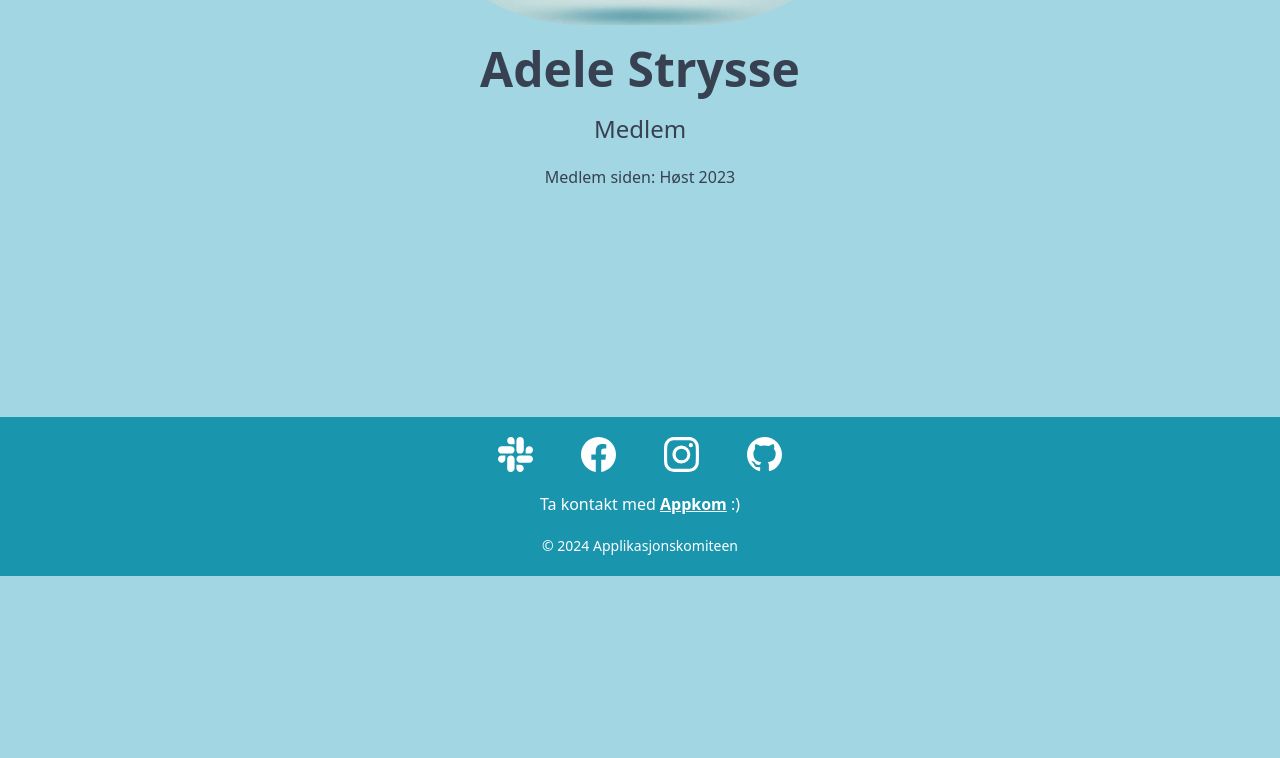
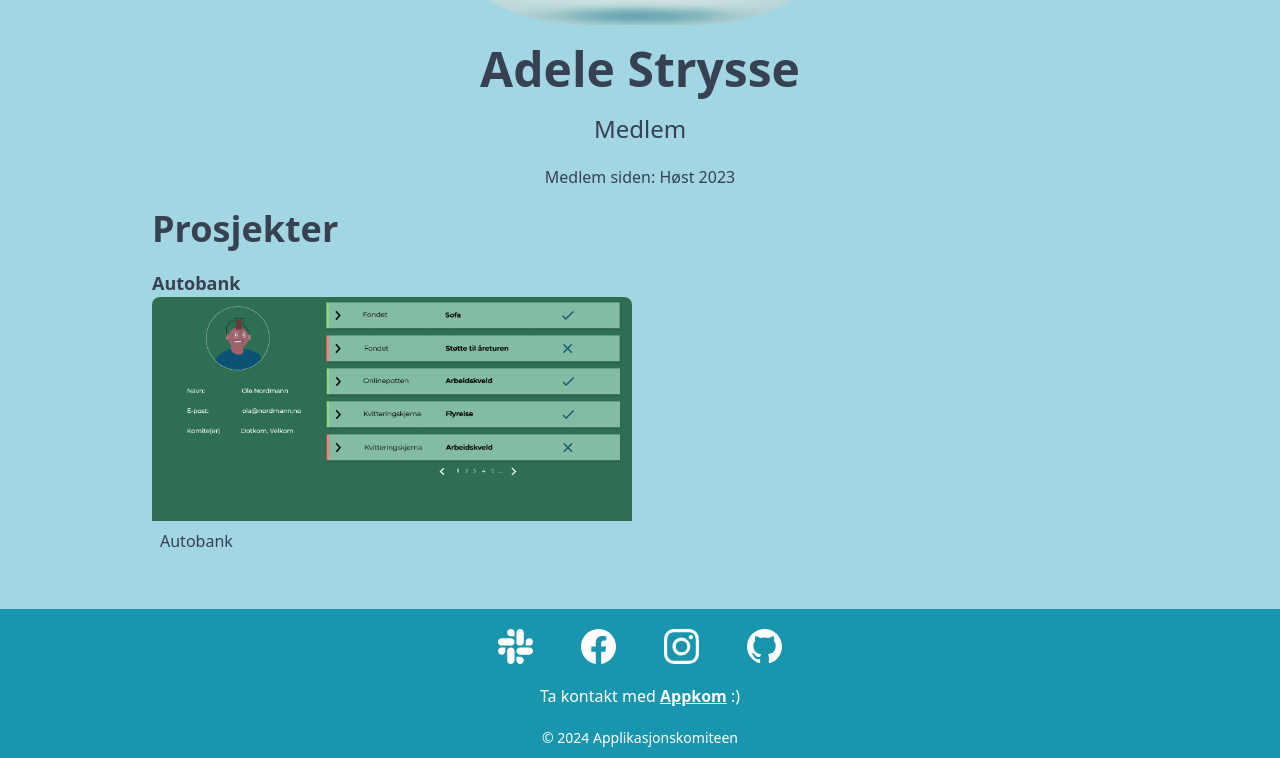
Before and after one commit to appKom/home, a Next.js app: page /medlem/Adel-Strysse in a window 1280 px wide. Shown: the part 459-1217 px from the top of the page. Before the commit the page ends 1035 px from the top, so only its background shows below. Built offline with nearby package versions, Linux system fonts and the light colour scheme.

Commit message:
remove duplicate code

```diff
--- a/app/medlem/[id]/page.tsx
+++ b/app/medlem/[id]/page.tsx
@@ -63,6 +63,10 @@ export default async function ProjectPage({ params }: Params) {
     return <Custom404 />;
   }
 
+  const projectsWithMember = projects.filter((project) =>
+    project.people.some((person) => person.name === member.href)
+  );
+
   return (
     <div className="w-full flex justify-center min-h-screen">
       <div className="py-6 px-6 w-full max-w-screen-lg text-gray-700">
@@ -122,26 +126,16 @@ export default async function ProjectPage({ params }: Params) {
             </div>
           )}
 
-          {member.projects && (
           <div className="flex flex-col gap-5">
             <h2 className="text-xl sm:text-xl md:text-2xl lg:text-4xl font-semibold">
               Prosjekter
             </h2>
             <div className="grid grid-cols-1 sm:grid-cols-2 gap-4">
-                {member.projects.map((project) => {
-                  const foundProject = projects.find(
-                    (proj) => proj.title === project
-                  );
-                  return foundProject ? (
-                    <ProjectCard
-                      key={foundProject.title}
-                      project={foundProject}
-                    />
-                  ) : null;
-                })}
+              {projectsWithMember.map((project) => (
+                <ProjectCard project={project} key={project.title} />
+              ))}
             </div>
           </div>
-          )}
         </main>
       </div>
     </div>
--- a/lib/members.ts
+++ b/lib/members.ts
@@ -37,7 +37,7 @@ export const members: memberType[] = [
       "Fredrik Hansteen er en allsidig teknolog med bred erfaring innen utvikling, undervisning, og ledelse. Han jobber for tiden som teknisk læringsassistent i faget ‘Informatics Project Work,’ hvor han hjelper studenter med prosjekter i Java og Maven. Gjennom sin karriere har Fredrik jobbet med alt fra webutvikling til testutvikling, og han har hatt ledende roller i studentorganisasjoner. Fredrik har en imponerende teknisk ferdighetsportefølje som inkluderer programmeringsspråk og teknologier som Dart, JavaScript/TypeScript, Java, Kotlin, Python, SQL, Google Cloud Platform, Flutter, Git/GitHub, JavaFX, REST APIs, Next.js/React og Spring.",
     memberSince: "Høst 2023",
     role: "Leder",
-    projects: ["Online-Opptak", "Online-Appen"],
+
     email: "fredrik.carsten.hansteen@online.ntnu.no",
     phone: "+47 476 30 231",
   },
--- a/lib/types.ts
+++ b/lib/types.ts
@@ -13,7 +13,6 @@ export type memberType = {
   about?: string;
   memberSince: string;
   role: "Leder" | "Nestleder" | "Økonomiansvarlig" | "Medlem";
-  projects?: string[];
   email?: string;
   phone?: string;
 };
```
Lines whose indentation alone changed are shown as unchanged.
